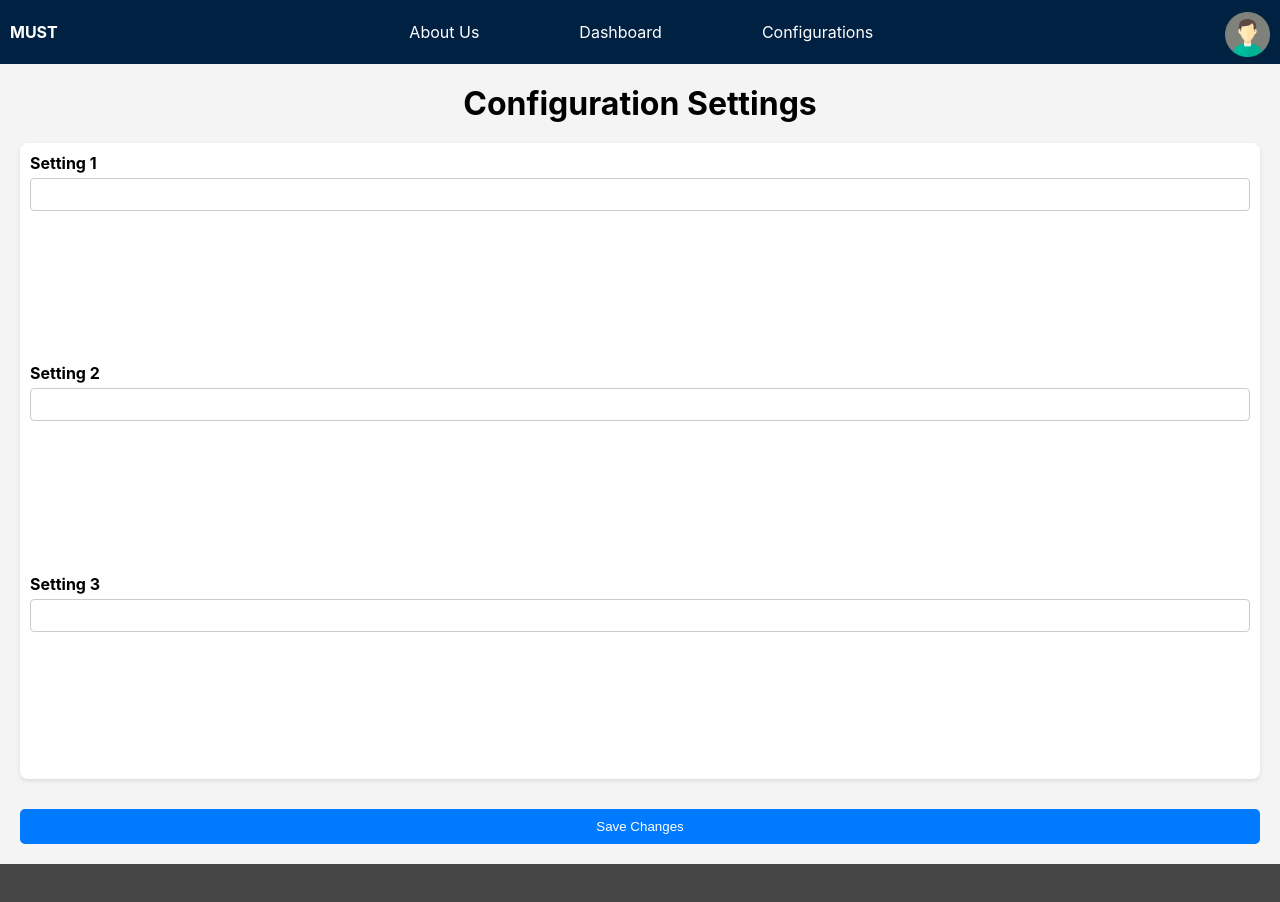
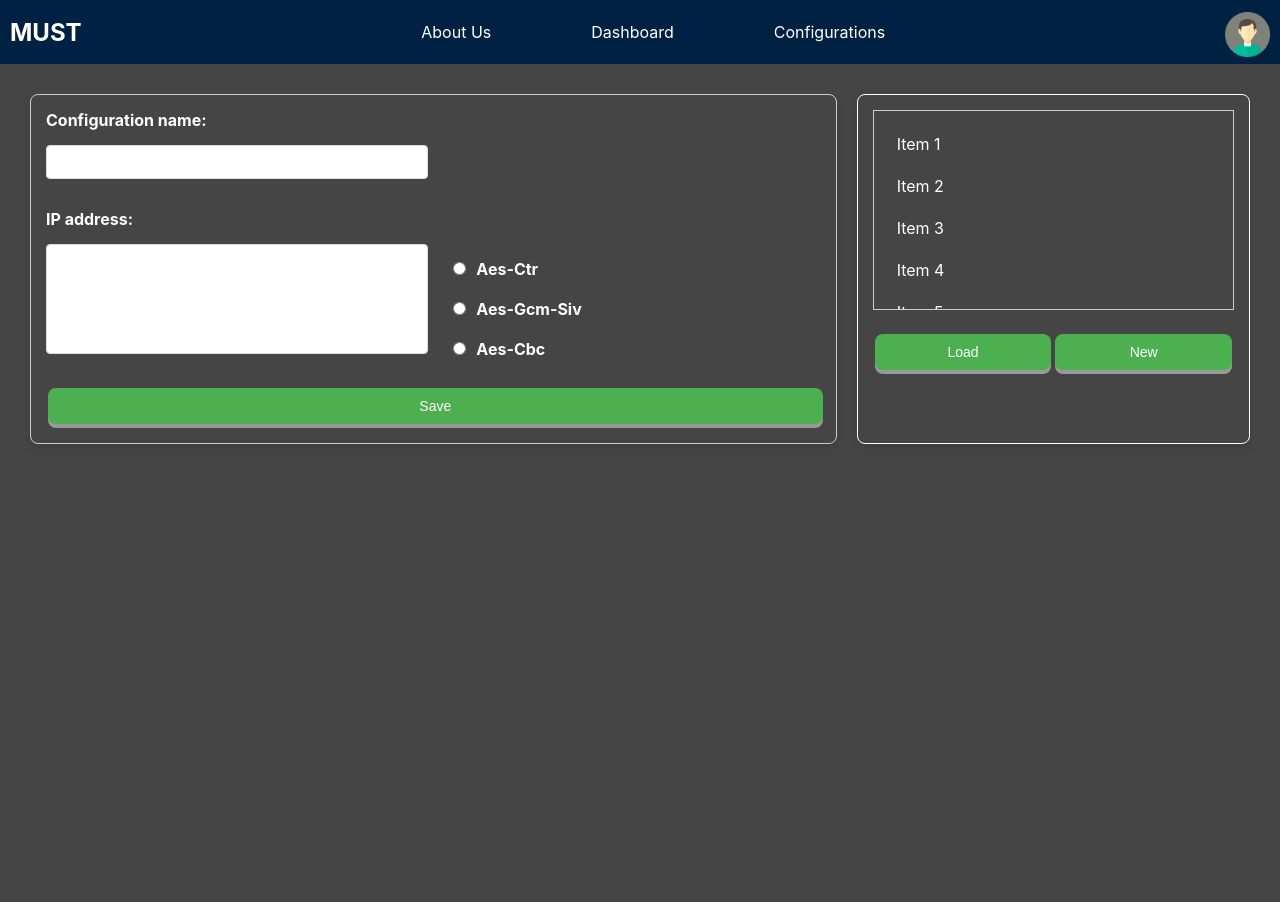
Before and after one commit to MaSsTerKidd0/MustGui, a React (Create React App) app: page /config in a window 1280 px wide. Shown: the top 902 px of the page. Before the commit the page ends 864 px from the top, so only its background shows below. Built offline with nearby package versions, Linux system fonts and the light colour scheme.

Commit message:
add config page

```diff
--- a/src/Components/Navbar/AudioVisualizer/AudioVisualizer.js
+++ b/src/Components/AudioVisualizer/AudioVisualizer.js
@@ -13,7 +13,7 @@ const AudioVisualizer = ({ url, wavesurferRef }) => {
       cursorColor: "navy",
       height: 50,
       barWidth: 3,
-      width: 100,
+      width: 1400,
       responsive: true,
     });
 
--- a/src/Components/Navbar/Navbar.css
+++ b/src/Components/Navbar/Navbar.css
@@ -17,6 +17,11 @@ a {
   text-decoration: none;
   color: white;
 }
+h1 {
+  text-decoration: none;
+  color: white;
+}
+
 .nav {
   position: -webkit-sticky;
   position: sticky;
--- a/src/Components/Navbar/Navbar.js
+++ b/src/Components/Navbar/Navbar.js
@@ -4,9 +4,7 @@ import PersonIcon from "../../assets/pictures/person_icon.png";
 function Navbar() {
   return (
     <nav className="nav">
-      <a href="#" className="nav__brand">
-        Must
-      </a>
+      <h1 className="nav__brand">Must</h1>
       <ul>
         <li className="nav__item nav__item-triangle">
           <a href="/AboutUs" className="nav__link">
--- /dev/null
+++ b/src/Components/ScrollableList/ScrollableList.css
@@ -0,0 +1,24 @@
+.scrollable-div {
+  height: 200px; /* Adjust the height as needed */
+  overflow-y: auto;
+  border: 1px solid #ccc;
+  padding: 10px;
+}
+
+.item {
+  padding: 8px;
+  margin: 4px;
+  cursor: pointer;
+  border: 1px solid transparent;
+  border-radius: 4px;
+}
+
+.item:hover {
+  background-color: #f0f0f0;
+}
+
+.selected {
+  background-color: #007bff;
+  color: white;
+  border-color: #007bff;
+}
--- /dev/null
+++ b/src/Components/ScrollableList/ScrollableList.js
@@ -0,0 +1,28 @@
+import React, { useState } from "react";
+import "./ScrollableList.css";
+
+const ScrollableList = () => {
+  const [selectedItems, setSelectedItems] = useState({});
+
+  const items = ["Item 1", "Item 2", "Item 3", "Item 4", "Item 5"]; // Add more items as needed
+
+  const toggleItemSelection = (item) => {
+    setSelectedItems((prev) => ({ ...prev, [item]: !prev[item] }));
+  };
+
+  return (
+    <div className="scrollable-div">
+      {items.map((item, index) => (
+        <div
+          key={index}
+          className={`item ${selectedItems[item] ? "selected" : ""}`}
+          onClick={() => toggleItemSelection(item)}
+        >
+          {item}
+        </div>
+      ))}
+    </div>
+  );
+};
+
+export default ScrollableList;
--- a/src/UI/ConfigurationPage/ConfigPage.css
+++ b/src/UI/ConfigurationPage/ConfigPage.css
@@ -1,55 +1,113 @@
-.config-page {
-    display: grid;
-    grid-template-rows: auto 1fr auto;
-    gap: 20px;
-    padding: 20px;
-    background-color: #f4f4f4;
-    height: 100vh;
+.conf-page {
+  width: 100vw;
+  height: 100vh;
+  background-color: #444544;
 }
 
-.config-header {
-    text-align: center;
+.config-page {
+  display: block;
+  flex-direction: column;
+  margin: 20px;
 }
 
-.config-body {
-    display: grid;
-    gap: 15px;
-    padding: 10px;
-    background-color: #fff;
-    border-radius: 8px;
-    box-shadow: 0 2px 4px rgba(0, 0, 0, 0.1);
+.grid-container {
+  display: grid;
+  grid-template-columns: repeat(3, 1fr);
+  grid-gap: 20px;
 }
 
-.config-item {
-    display: flex;
-    flex-direction: column;
-    gap: 5px;
+.ip-section,
+.aes-section,
+.configs-section {
+  margin-bottom: 20px;
 }
 
-.config-item label {
-    font-weight: bold;
+.button {
+  background-color: #4caf50;
+  border: none;
+  color: white;
+  padding: 10px 20px;
+  text-align: center;
+  text-decoration: none;
+  font-size: 14px; /* Smaller font size */
+  margin: 4px 2px;
+  transition-duration: 0.4s;
+  cursor: pointer;
+  border-radius: 8px;
+  box-shadow: 0 4px #999;
 }
 
-.config-item input {
-    padding: 8px;
-    border: 1px solid #ccc;
-    border-radius: 4px;
+.button-section {
+  display: flex;
+  justify-content: space-around;
+  margin-top: 20px;
+}
+#save-button {
+  grid-column: span 2;
 }
 
-.config-footer {
-    display: flex;
-    justify-content: flex-end;
+.basic-configurations {
+  display: grid;
+  flex-direction: column;
+  grid-template-columns: repeat(2, 1fr);
+  gap: 10px;
+  grid-column: span 2;
+  padding: 15px;
+  border: 1px solid #ccc;
+  border-radius: 8px;
+  box-shadow: 0 4px 8px rgba(0, 0, 0, 0.1);
 }
 
-.config-footer button {
-    padding: 10px 20px;
-    background-color: #007bff;
-    color: white;
-    border: none;
-    border-radius: 5px;
-    cursor: pointer;
+.basic-configurations label {
+  font-weight: bold;
+  margin-bottom: 5px;
+  color: #fff;
+  grid-column: 1;
 }
 
-.config-footer button:hover {
-    background-color: #0056b3;
+.basic-configurations input[type="text"] {
+  padding: 8px;
+  border: 1px solid #ddd;
+  border-radius: 4px;
+  margin-bottom: 20px;
+  font-size: 14px;
+  grid-column: 1;
 }
+.scroll-box {
+  height: 150px;
+  width: 200px;
+  overflow-y: auto;
+  border: 1px solid #ddd;
+  padding: 10px;
+  margin-top: 20px;
+}
+
+.old-configurations {
+  display: flex;
+  flex-direction: column;
+  padding: 15px;
+  color: white;
+  border: 1px solid white;
+  border-radius: 8px;
+  box-shadow: 0 4px 8px rgba(0, 0, 0, 0.1);
+}
+
+.aes-radio-container {
+  grid-column: 2;
+  justify-content: center;
+  align-items: center;
+}
+
+.radio-button-container {
+  margin: 10px;
+  padding: 5px;
+}
+
+input[type="radio"] {
+  margin-right: 10px;
+}
+
+label {
+  font-size: 16px;
+  color: #333;
+}
--- a/src/UI/ConfigurationPage/ConfigPage.js
+++ b/src/UI/ConfigurationPage/ConfigPage.js
@@ -1,33 +1,92 @@
-import React from "react";
+import React, { useState } from "react";
 import "./ConfigPage.css";
 import Navbar from "../../Components/Navbar/Navbar";
+import ScrollableList from "../../Components/ScrollableList/ScrollableList";
 
 const ConfigPage = () => {
+  const [configName, setConfigName] = useState("");
+  const [ipAddr, setIpAddr] = useState("");
+
+  const handleInputChange = (event) => {
+    const { name, value } = event.target;
+    if (name === "configName") {
+      setConfigName(value);
+    } else if (name === "ipAddr") {
+      setIpAddr(value);
+    }
+  };
+  const [aesType, setAesType] = useState("aes-cbc");
+
+  const handleAesChange = (event) => {
+    setAesType(event.target.value);
+  };
+
   return (
-    <div>
+    <div className="conf-page">
       <Navbar />
+      <div className="config-page">
+        <div className="grid-container">
+          <div className="basic-configurations">
+            <label htmlFor="configName">Configuration name:</label>
+            <input
+              type="text"
+              id="configName"
+              name="configName"
+              value={configName}
+              onChange={handleInputChange}
+            />
+            <label htmlFor="ipAddr">IP address:</label>
+            <input
+              type="text"
+              id="ipAddr"
+              name="ipAddr"
+              value={ipAddr}
+              onChange={handleInputChange}
+            />
+            <div className="aes-radio-container">
+              <form>
+                <div className="radio-button-container">
+                  <input
+                    type="radio"
+                    id="aes-ctr"
+                    name="encryption"
+                    value="Aes-Ctr"
+                  />
+                  <label htmlFor="aes-ctr">Aes-Ctr</label>
+                </div>
 
-      <div className="config-page">
-        <div className="config-header">
-          <h1>Configuration Settings</h1>
-        </div>
-        <div className="config-body">
-          <div className="config-item">
-            <label>Setting 1</label>
-            <input type="text" />
+                <div className="radio-button-container">
+                  <input
+                    type="radio"
+                    id="aes-gcm-siv"
+                    name="encryption"
+                    value="Aes-Gcm-Siv"
+                  />
+                  <label htmlFor="aes-gcm-siv">Aes-Gcm-Siv</label>
+                </div>
+
+                <div className="radio-button-container">
+                  <input
+                    type="radio"
+                    id="aes-cbc"
+                    name="encryption"
+                    value="Aes-Cbc"
+                  />
+                  <label htmlFor="aes-cbc">Aes-Cbc</label>
+                </div>
+              </form>
+            </div>
+            <button className="button" id="save-button">
+              Save
+            </button>
           </div>
-          <div className="config-item">
-            <label>Setting 2</label>
-            <input type="text" />
+          <div className="old-configurations">
+            <ScrollableList />
+            <div className="button-section">
+              <button className="button">Load</button>
+              <button className="button">New</button>
+            </div>
           </div>
-          <div className="config-item">
-            <label>Setting 3</label>
-            <input type="text" />
-          </div>
-          {/* Add more configuration items here */}
-        </div>
-        <div className="config-footer">
-          <button>Save Changes</button>
         </div>
       </div>
     </div>
--- a/src/UI/DashboardPage/DashboardPage.js
+++ b/src/UI/DashboardPage/DashboardPage.js
@@ -1,8 +1,8 @@
 import React from "react";
 import "./DashboardPage.css";
 import Navbar from "../../Components/Navbar/Navbar";
-// import AudioVisualizer from "../../Components/Navbar/AudioVisualizer/AudioVisualizer";
-// import audioex from "../../assets/audioexamples/song.mp3";
+import AudioVisualizer from "../../Components/AudioVisualizer/AudioVisualizer";
+import audioex from "../../assets/audioexamples/song.mp3";
 import { useRef } from "react";
 
 const DashboardPage = () => {
@@ -15,9 +15,7 @@ const DashboardPage = () => {
         <div className="grid-item grid-item-1">Item 1</div>
         <div className="grid-item grid-item-2">Item 2</div>
         <div className="grid-item grid-item-3">
-          {" "}
-          item3
-          {/* <AudioVisualizer url={audioex} wavesurferRef={wavesurfer} /> */}
+          <AudioVisualizer url={audioex} wavesurferRef={wavesurfer} />
         </div>
         <div className="grid-item grid-item-4">Footer</div>
       </div>
```
